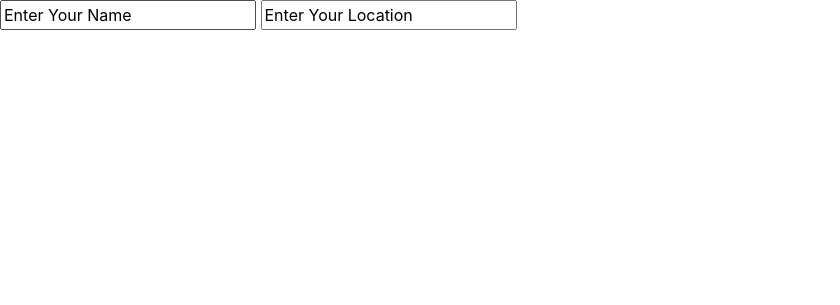
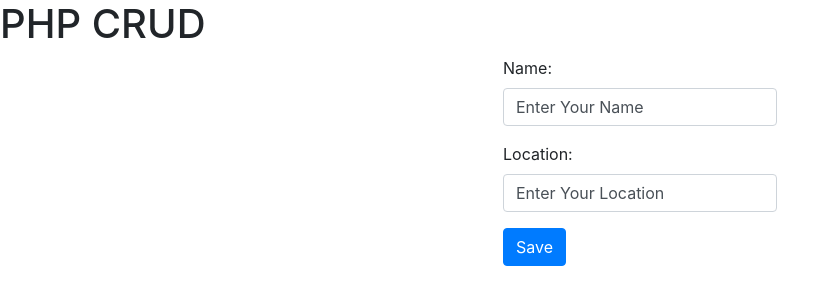
Before and after one commit to jacobcollinsdev/php-crud, a PHP site: page / in a window 1280 px wide. Shown: the top 305 px of the page, without its empty margins (0-840 px from the left). Run offline with PHP 8.4, Linux system fonts and the light colour scheme.

Commit message:
Added form styling

```diff
--- a/index.php
+++ b/index.php
@@ -10,9 +10,23 @@
     <title>PHP CRUD</title>
 </head>
 <body>
-    <form action="" method="post">
-        <input type="text" name="name" value="Enter Your Name">
-        <input type="text" name="location" value="Enter Your Location">
-    </form>
+    <h1>PHP CRUD</h1>
+
+    <div class="row justify-content-center">
+        <form action="" method="post">
+            <div class="form-group">
+                <label for="name">Name:</label>
+                <input class="form-control" type="text" name="name" id="name" value="Enter Your Name">
+            </div>
+            <div class="form-group">
+                <label for="location">Location:</label>
+                <input class="form-control" type="text" name="location" id="location" value="Enter Your Location">
+            </div>
+            <div class="form-group">
+                <button class="btn btn-primary" type="submit" name="save">Save</button>
+            </div>
+        </form>
+    </div>
+
 </body>
 </html>
```
